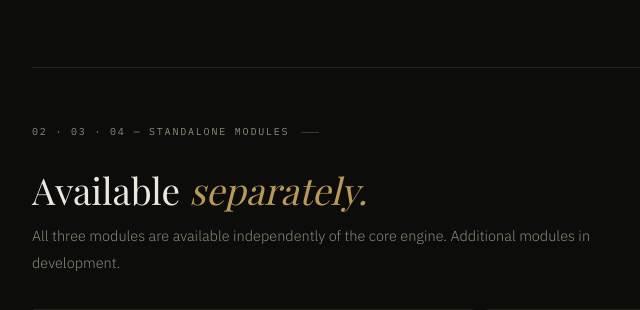
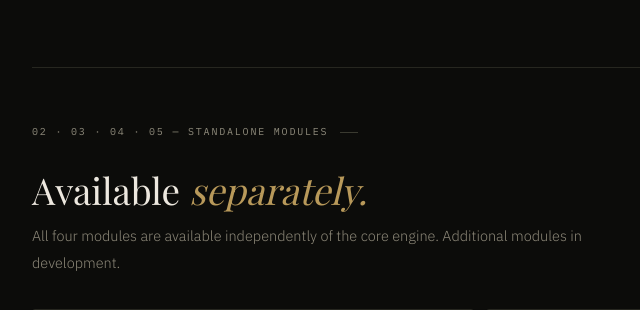
Before and after one commit to digitaldesignlab4u/eace-engine, a plain HTML site: page index.html in a window 1280 px wide. Shown: the part 9060-9370 px from the top of the page, 160-800 px from the left. Drawn offline with nearby package versions, Linux system fonts and the light colour scheme; a web font is replaced by a local one.

Commit message:
Home page: standalone modules section lists 02–05 (four modules)
Co-Authored-By: Claude Opus 5.5 <noreply@anthropic.com>
Claude-Session: https://claude.ai/code/session_01XGQyDzApWNEPUFPg2hCP48

```diff
--- a/index.html
+++ b/index.html
@@ -951,9 +951,9 @@ button:focus-visible,a:focus-visible,[role="button"]:focus-visible{outline:2px s
 
 <!-- STANDALONE MODULES -->
 <section class="sec" id="modules" aria-labelledby="modules-heading">
-  <p class="sec-label">02 · 03 · 04 — Standalone modules</p>
+  <p class="sec-label">02 · 03 · 04 · 05 — Standalone modules</p>
   <h2 id="modules-heading">Available <em>separately.</em></h2>
-  <p class="sec-intro">All three modules are available independently of the core engine. Additional modules in development.</p>
+  <p class="sec-intro">All four modules are available independently of the core engine. Additional modules in development.</p>
   <div class="modules">
     <div class="mod">
       <p class="mod-num">02 · Governance — Transparency (Light)</p>
```
